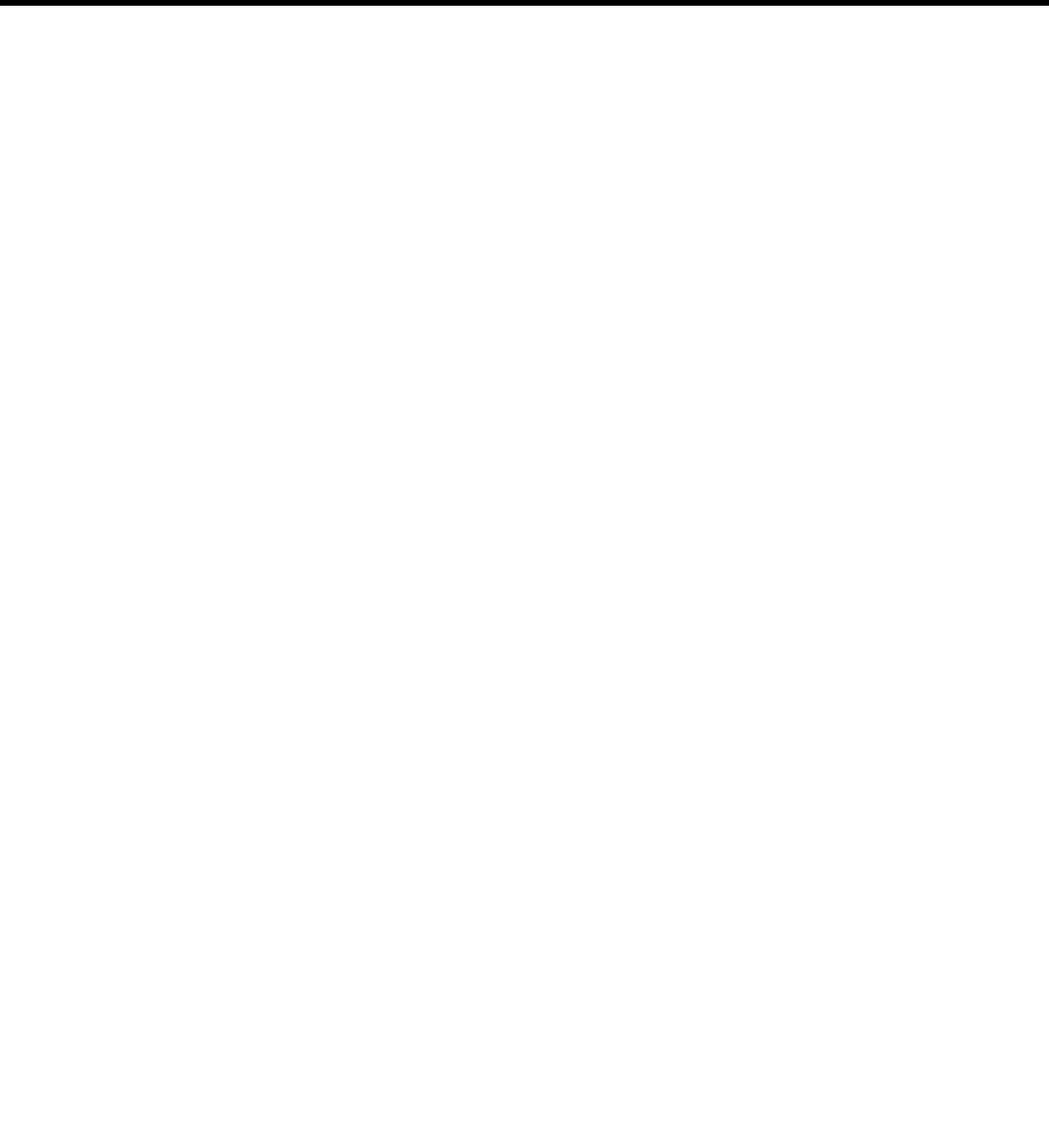
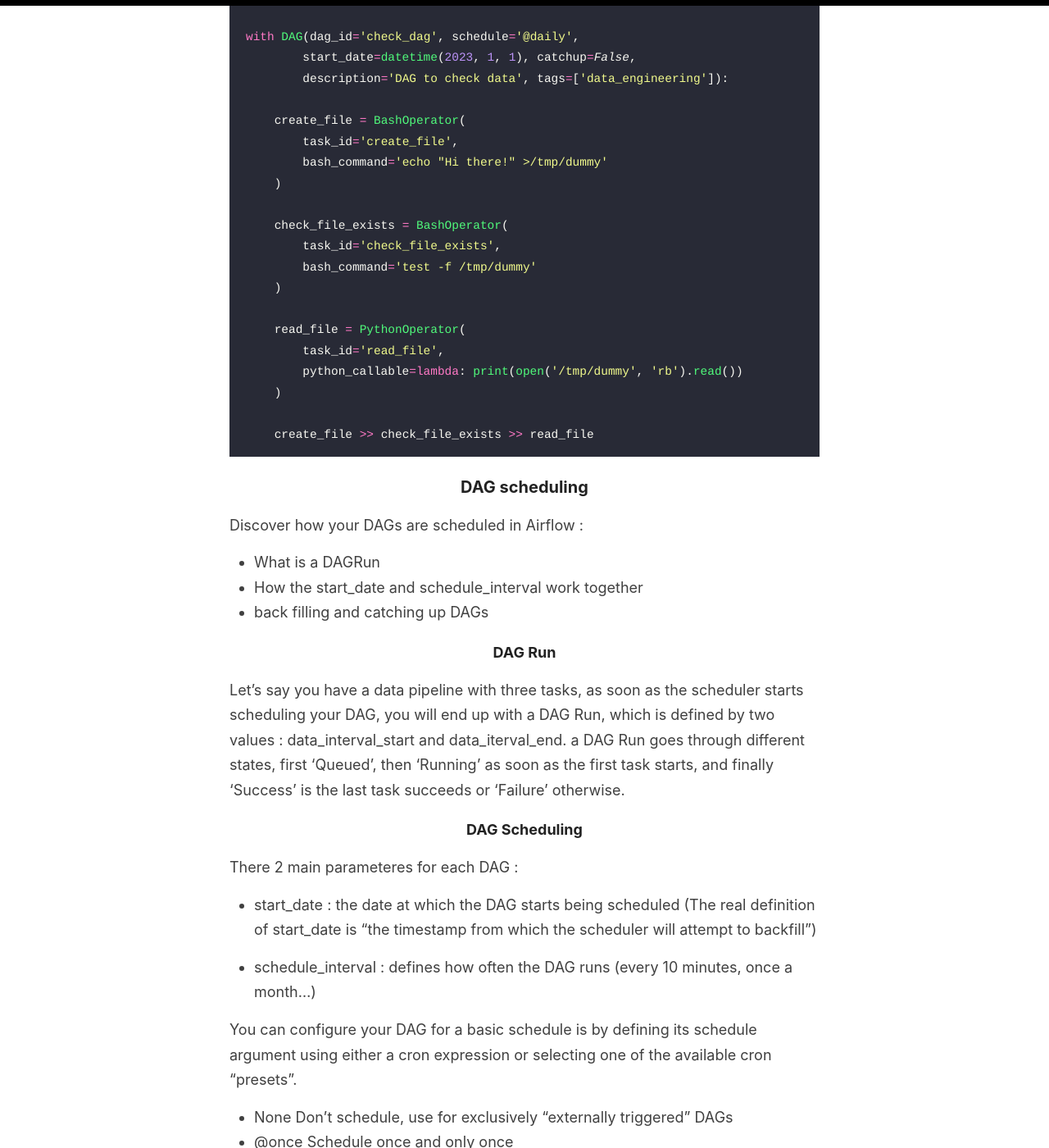
Before and after one commit to everythingdata-ai/everythingdata-ai.github.io, a Jekyll site: the page built from _posts/2025-02-08-airflow-academy.md, in a window 1280 px wide and 1400 px high, scrolled down 10988 px. Shown: the whole window at 82% size. Built offline with Jekyll 4.4.1, drawn with Linux system fonts in a browser that asks for light colours; some of the changed text lies outside the part shown.

Commit message:
Update 2025-02-08-airflow-academy.md

````diff
--- a/_posts/2025-02-08-airflow-academy.md
+++ b/_posts/2025-02-08-airflow-academy.md
@@ -218,7 +218,6 @@ Airflow offers two ways of defining your DAGs and Tasks:
 
 - The traditional paradigm :
 
-
 ```python
 from airflow import DAG
 from datetime import datetime
@@ -231,6 +230,9 @@ with DAG('my_dag',
   catchup=False):
 None
 ```
+
+Note : We can also define a DAG using 'dag = DAG('my_dag'...' but we use the context manager 'with' to avoid having to assign the DAG object to every task.
+
 - The TaskFlow API :
 
 ```python
@@ -250,8 +252,150 @@ The dag decorator expects a python function (here my_dag) where the name corresp
 You will define/call tasks within this function.
 Last but not least, do not forget to call your dag function ( here my_dag()) otherwise your DAG won't show up on the Airflow UI.
 
+Now let's add our first task to the previously created DAG :
+
+```python
+# add this import
+from airflow.operators.python import PythonOperator
+
+# add the function you want to use
+def print_a():
+  print('hi from task a')
+
+# replace None with your task in the DAG definition
+  task_a = PythonOperator(task_id='task_a', python_callable=print_a)
+```
+
+With the TaskFlow API, we would write this :
+
+```python
+def my_dag():
+
+    @task
+    def print_a():
+        print('hi from task a')
+```
+
+Instead of importing the PythonOperator, you import task decorator.
+The TaskFlow API changes your way of writing DAGs. It becomes faster, cleaner and easier than with the traditional paradigm.
+
+The last step is to define the order in which the tasks will be executed, that's what we need the dependencies for.
+If you have 2 tasks, saying that task_b should be executed after task_a is as simple as writing this at the end of your DAG file :
+
+```python
+task_a >> task_b
+```
+
+Now let's say you have 5 tasks (a to e) and want to execute a first, then b to d at the same time, and then e :
+
+```python
+task_a >> [task_b, task_c, task_d] >> task_e
+```
+
+How about if we want to run b and c at the same time, and after that d and e at the same time ?
+Airflow doesn't allow a dependency between two lists.
+Instead, we can use a helper, in this case, a chain.
+
+```python
+from airflow.utils.helpers import chain
+
+chain(task_a, [task_b, task_c], [task_d, task_e])
+```
+
+You can use the bitshift operators to define dependencies with the traditional paradigm.
+It's no different with the TaskFlow API :
+
+```python
+def my_dag():
+
+    @task
+    def print_a():
+        print('hi from task a')
+
+...
+
+    @task
+    def print_e():
+        print('hi from task e')
+
+
+    print_a() >> print_b() >> print_c() >> print_d() >> print_e()
+
+my_dag()
+```
+Notice that you must call your tasks as if they were usual python functions with the parentheses.
+
+You have successfully created your first Airflow data pipeline !
+
+Here is a complete DAG file for a pipeline to create a file using Bash and read it using Python :
+
+```python
+from airflow import DAG
+from datetime import datetime
+from airflow.operators.python import PythonOperator
+from airflow.operators.bash import BashOperator
+
+with DAG(dag_id='check_dag', schedule='@daily',
+        start_date=datetime(2023, 1, 1), catchup=False,
+        description='DAG to check data', tags=['data_engineering']):
+
+    create_file = BashOperator(
+        task_id='create_file',
+        bash_command='echo "Hi there!" >/tmp/dummy'
+    )
+
+    check_file_exists = BashOperator(
+        task_id='check_file_exists',
+        bash_command='test -f /tmp/dummy'
+    )
+
+    read_file = PythonOperator(
+        task_id='read_file',
+        python_callable=lambda: print(open('/tmp/dummy', 'rb').read())
+    )
+
+    create_file >> check_file_exists >> read_file
+```
 
 ### DAG scheduling
+
+Discover how your DAGs are scheduled in Airflow :
+- What is a DAGRun
+- How the start_date and schedule_interval work together
+- back filling and catching up DAGs
+
+#### DAG Run
+
+Let's say you have a data pipeline with three tasks, as soon as the scheduler starts scheduling your DAG, you will end up with a DAG Run, which is defined by two values : data_interval_start and data_iterval_end.
+a DAG Run goes through different states, first 'Queued', then 'Running' as soon as the first task starts, and finally 'Success' is the last task succeeds or 'Failure' otherwise.
+
+#### DAG Scheduling
+
+There 2 main parameteres for each DAG :
+- start_date : the date at which the DAG starts being scheduled
+(The real definition of start_date is "the timestamp from which the scheduler will attempt to backfill")
+
+- schedule_interval : defines how often the DAG runs (every 10 minutes, once a month...)
+
+You can configure your DAG for a basic schedule is by defining its schedule argument using either a cron expression or selecting one of the available cron "presets".
+
+- None          Don’t schedule, use for exclusively “externally triggered” DAGs
+- @once          Schedule once and only once
+- @hourly          Run once an hour at the end of the hour
+- @daily          Run once a day at midnight (24:00)
+- @weekly          Run once a week at midnight (24:00) on Sunday
+- @monthly          Run once a month at midnight (24:00) of the first day of the month
+- @quarterly        Run once a quarter at midnight (24:00) on the first day
+- @yearly          Run once a year at midnight (24:00) of January 1
+
+You can also use a timedelta object to schedule a DAGs :
+
+```python
+from datetime import timedelta
+
+# schedule your DAGs biweekly
+schedule = timedelta(weeks=2),
+```
 
 ### Connections 101
 
````
